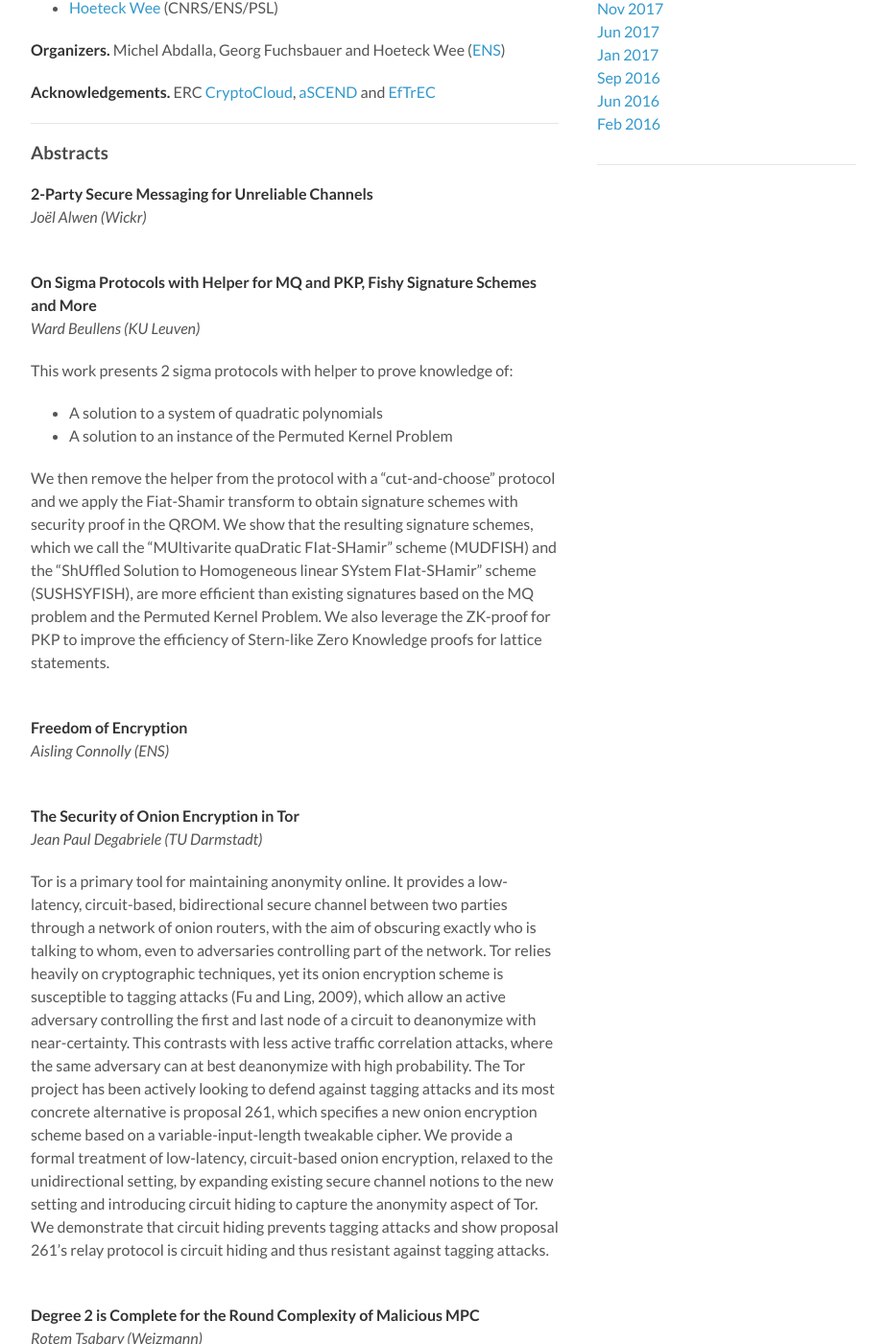
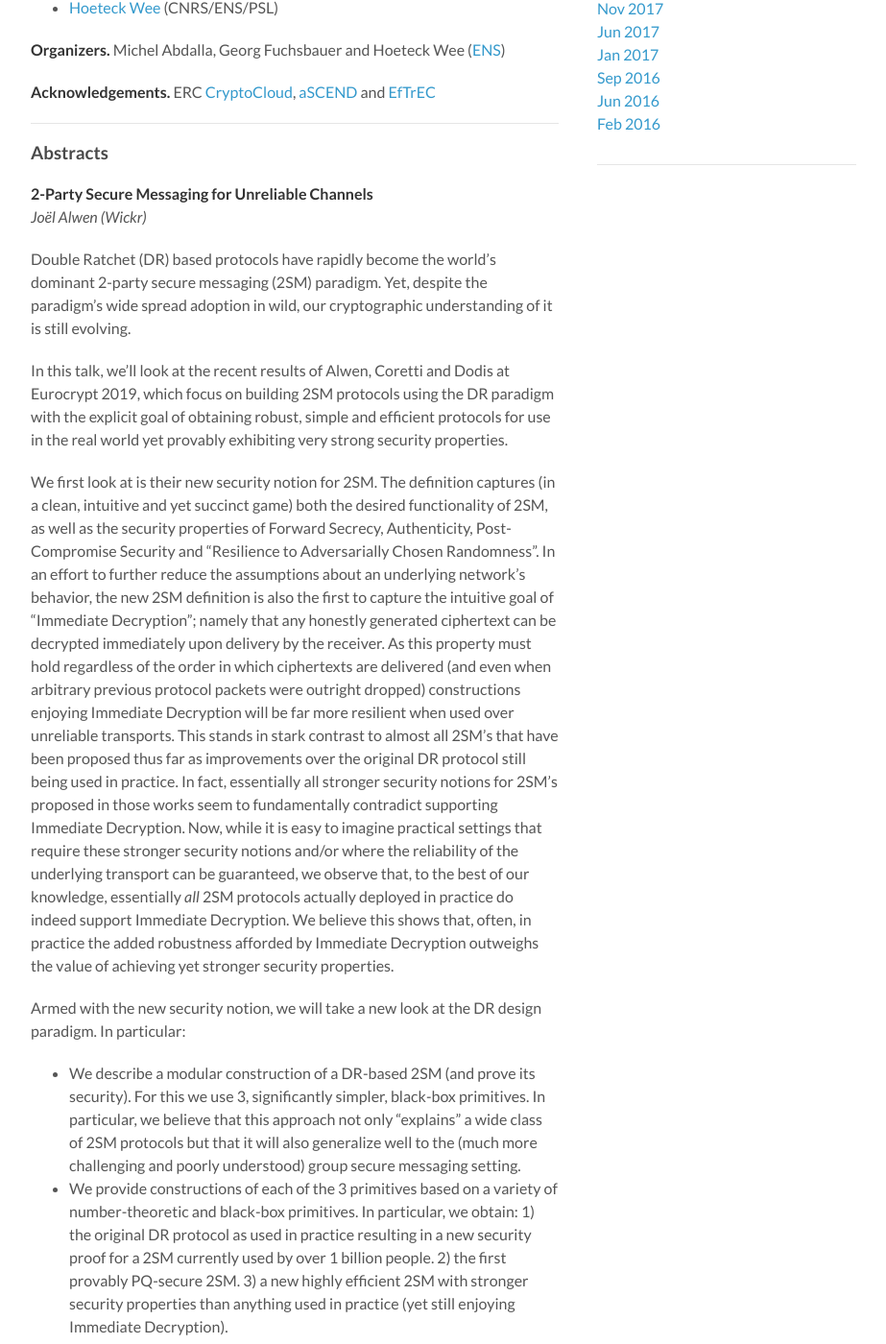
Before and after one commit to pariscryptoday/pariscryptoday.github.io, a Jekyll site: the page built from _posts/2019-05-14-tenth.md, in a window 1280 px wide and 1400 px high, scrolled down 595 px. Shown: the whole window at 96% size, without its empty margins (178-1101 px from the left). Built offline with Jekyll 4.4.1, drawn with Linux system fonts in a browser that asks for light colours; some of the changed text lies outside the part shown.

Commit message:
Update 2019-05-14-tenth.md

```diff
--- a/_posts/2019-05-14-tenth.md
+++ b/_posts/2019-05-14-tenth.md
@@ -44,6 +44,64 @@ The speakers are:
 
 **<a name="JA"></a>2-Party Secure Messaging for Unreliable Channels**<br>
 *Joël Alwen (Wickr)*
+
+Double Ratchet (DR) based protocols have rapidly become the world's
+dominant 2-party secure messaging (2SM) paradigm. Yet, despite the
+paradigm's wide spread adoption in wild, our cryptographic understanding
+of it is still evolving.
+
+In this talk, we'll look at the recent results of Alwen, Coretti and
+Dodis at Eurocrypt 2019, which focus on building 2SM protocols using the
+DR paradigm with the explicit goal of obtaining robust, simple and
+efficient protocols for use in the real world yet provably exhibiting
+very strong security properties.
+
+We first look at is their new security notion for 2SM.
+The definition captures (in a clean, intuitive and yet succinct game)
+both the desired functionality of 2SM, as well as the security
+properties of Forward Secrecy, Authenticity, Post-Compromise Security
+and &ldquo;Resilience to Adversarially Chosen Randomness&rdquo;. In an effort to
+further reduce the assumptions about an underlying network's behavior,
+the new 2SM definition is also the first to capture the intuitive goal
+of &ldquo;Immediate Decryption&rdquo;; namely that any honestly generated ciphertext
+can be decrypted immediately upon delivery by the receiver. As this
+property must hold regardless of the order in which ciphertexts are
+delivered (and even when arbitrary previous protocol packets were
+outright dropped) constructions enjoying Immediate Decryption will be
+far more resilient when used over unreliable transports. This stands in
+stark contrast to almost all 2SM's that have been proposed thus far as
+improvements over the original DR protocol still being used in practice.
+In fact, essentially all stronger security notions for 2SM's proposed in
+those works seem to fundamentally contradict supporting Immediate
+Decryption. Now, while it is easy to imagine practical settings that
+require these stronger security notions and/or where the reliability of
+the underlying transport can be guaranteed, we observe that, to the best
+of our knowledge, essentially *all* 2SM protocols actually deployed in
+practice do indeed support Immediate Decryption. We believe this shows
+that, often, in practice the added robustness afforded by Immediate
+Decryption outweighs the value of achieving yet stronger
+security properties.
+
+Armed with the new security notion, we will take a new look at the DR
+design paradigm. In particular:
+ - We describe a modular construction of a DR-based 2SM (and prove its
+security). For this we use 3, significantly simpler, black-box
+primitives. In particular, we believe that this approach not only
+&ldquo;explains&rdquo; a wide class of 2SM protocols but that it will also
+generalize well to the (much more challenging and poorly understood)
+group secure messaging setting.
+ - We provide constructions of each of the 3 primitives based on a
+variety of number-theoretic and black-box primitives. In particular, we
+obtain:
+  1) the original DR protocol as used in practice resulting in a new
+security proof for a 2SM currently used by over 1 billion people.
+  2) the first provably PQ-secure 2SM.
+  3) a new highly efficient 2SM with stronger security properties than
+anything used in practice (yet still enjoying Immediate Decryption).
+
+Finally, we extend the modular construction to include basic public-key
+primitives. Using this, we obtain a yet more secure 2SM, albeit at a
+moderate cost in efficiency.
 <br><br>
 
 **<a name="WB"></a>On Sigma Protocols with Helper for MQ and PKP, Fishy Signature Schemes and More**<br>
```
